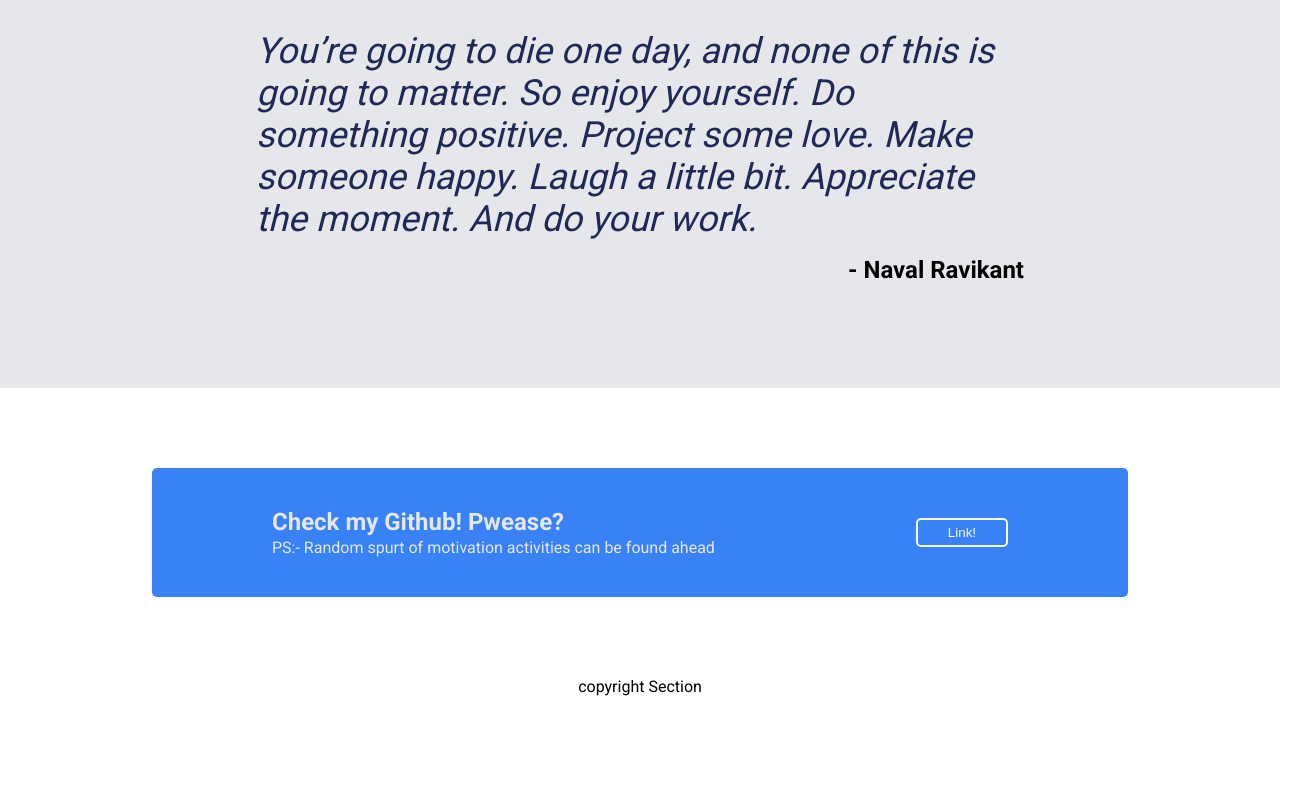
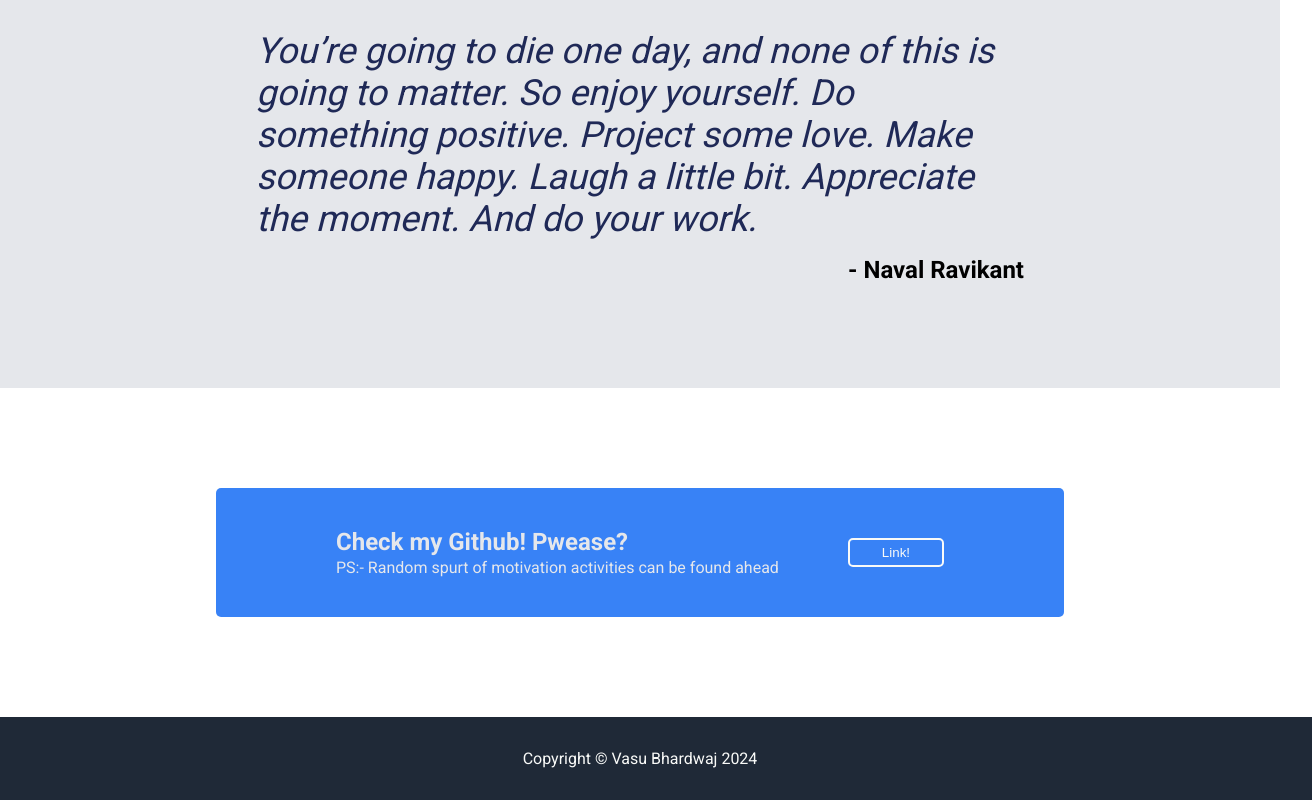
Before and after one commit to vasubhrdwj/landing-page, a plain HTML site: page index .html in a window 1280 px wide. Shown: the part 1084-1884 px from the top of the page, 1312 px wide, since content can reach past the window. Before the commit the page ends 1780 px from the top, so only its background shows below. Drawn offline with Linux system fonts and the light colour scheme.

Commit message:
Added section 5

```diff
--- a/index .html
+++ b/index .html
@@ -112,7 +112,9 @@
           </div>
         </div>
       </div>
-      <div class="footer">copyright Section</div>
+      <div class="class-five">
+        <div class="footer-cpw">Copyright &#169 Vasu Bhardwaj 2024</div>
+
     </div>
   </body>
 </html>
--- a/style.css
+++ b/style.css
@@ -174,7 +174,7 @@ body {
 /* Section Four */
 .class-four {
   flex: 1;
-  padding: 80px;
+  padding: 100px;
   padding-left: 10vw;
   padding-right: 10vw;
 }
@@ -183,12 +183,12 @@ body {
   display: flex;
   justify-content: space-between;
   background-color: #3882f6;
-  /* border: 2px solid #3882f6; */
   border-radius: 5px;
   color: #e5e7eb;
   align-items: center;
   padding: 40px;
-  min-width: 70vw;
+  gap: 40px;
+  min-width: 60vw;
 }
 .box-text {
   margin-right: auto;
@@ -215,8 +215,25 @@ body {
   background-color: #3882f6;
   border: 2px solid #f9faf8;
   border-radius: 5px;
-  padding: 5px 30px 5px;
+  padding: 5px 32px 5px;
   color: #f9faf8;
 }
 
 /* Section Four End*/
+
+/* Section Five */
+.class-five {
+  flex: 1;
+  background-color: #1f2937;
+  min-width: 100vw;
+  padding: 32px;
+}
+
+.footer-cpw {
+  color: #f9faf8;
+  font-size: 16px;
+  font-weight: 300;
+  text-align: center;
+}
+
+/* Section Five End */
```
